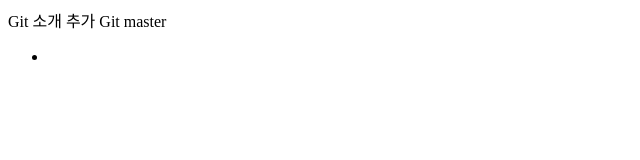
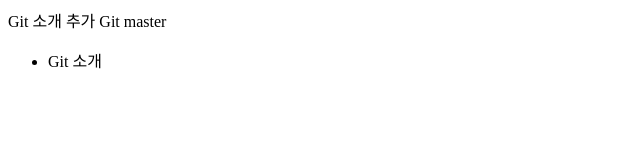
Before and after one commit to joung-suh/yk, a plain HTML site: page index.html in a window 1280 px wide. Shown: the full height of the page, 0-640 px from the left. Drawn offline with Linux system fonts and the light colour scheme.

Commit message:
git 소개

```diff
--- a/index.html
+++ b/index.html
@@ -3,7 +3,7 @@
       Git 소개 추가
       Git master
       <ul>
-         <li></li>
+         <li>Git 소개</li>
       </ul>
    </body>
 
```
